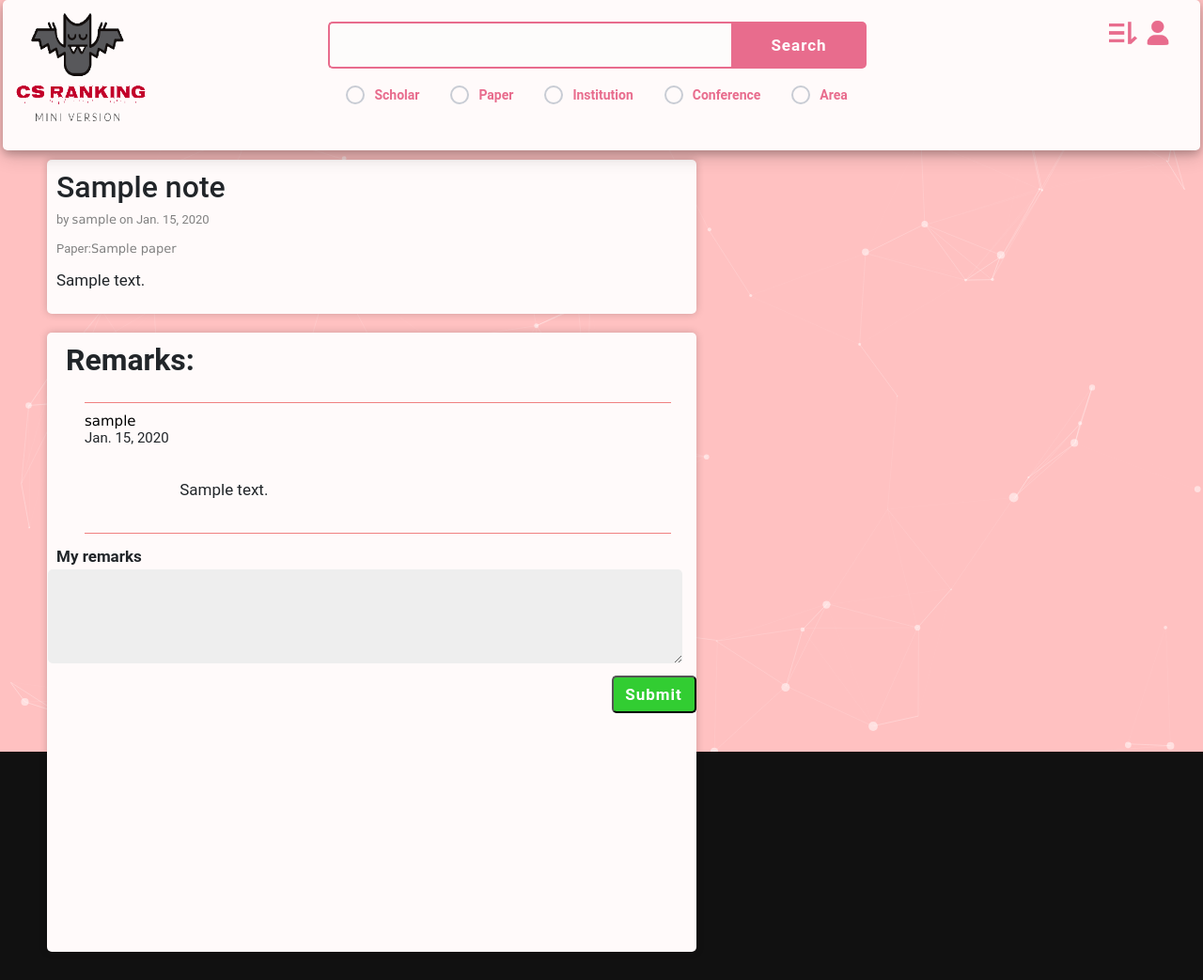
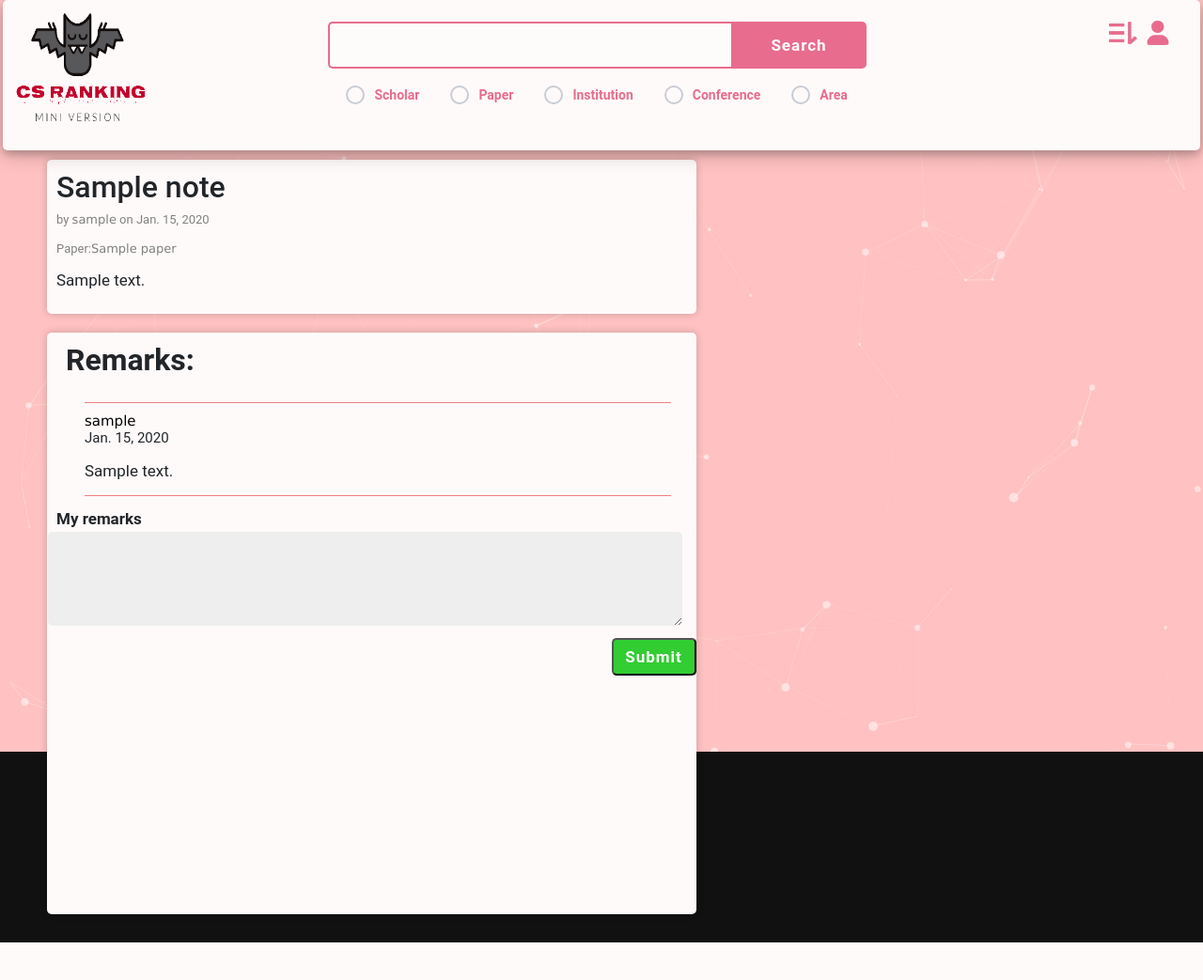
Before and after one commit to Oxer11/Mini-CSRanking, a Django app: a page that uses templates/note.html in a window 1280 px wide. Shown: the whole page at 94% size. After the commit the page ends 1003 px from the top, so only its background shows below. Run offline with Django 3.2, Linux system fonts and the light colour scheme; a user stored in the database is signed in; tables that the repository leaves empty hold one stand-in row (values such as "Sample post"); some libraries are stand-ins or nearby versions.

Commit message:
minor modifications

```diff
--- a/CSRanking/static/style_base.css
+++ b/CSRanking/static/style_base.css
@@ -300,7 +300,7 @@ form {
   transition: background .3s ease-in-out;
   position:relative;
   margin-top:30px;
-  left:400px;
+  left:0px;
 }
 
 
--- a/templates/mynote.html
+++ b/templates/mynote.html
@@ -84,8 +84,8 @@
 							{% else %}
 							{% endif %}
 							</a></h5>
-							<p style="color:gray;">
-							{{ n.content|truncatewords:"50" }}......
+							<p style="color:gray;word-wrap:break-word;">
+							{{ n.content|truncatewords:"20" }}......
 							</p>
 						</div>
 					</div>
--- a/templates/myremark.html
+++ b/templates/myremark.html
@@ -75,7 +75,7 @@
 					<div class="publication">
 						<div style="margin-top:10px;margin-bottom:10px;">
 							<p style="font-size:15px;">on <a href="/note/?note={{r.note.title|urlencode}}">{{r.note.title}}</a><br/>{{r.date}}</p>
-							<p style="white-space:pre-wrap;">
+							<p style="word-wrap:break-word;">
 							{{ r.content }}
 							</p>
 						</div>
--- a/templates/note.html
+++ b/templates/note.html
@@ -8,7 +8,7 @@
         <h2>{{ note.title }}</h2>
         <p style="color:gray;font-size:13px;">by <a href="/profile/?name={{note.author}}" style="color:gray;">{{note.author}}</a> on {{note.date}}</p>
 		<p style="color:gray;font-size:13px;">Paper:<a href="/paper/?title={{note.paper.title|urlencode}}" style="color:gray;font-size:13px;">{{note.paper.title}}</a></p>
-        <p style="white-space:pre-wrap;">{{note.content}}</p>
+        <p style="white-space:pre-wrap;word-wrap:break-word;">{{note.content}}</p>
 	</div>
 	<div class="basic_info" class="container-fluid" style="float:left;margin-left:0;margin-top:20px;width:60%;min-height:50%;">
         <h2 style="display:inline-block;margin-bottom:25px;margin-left:10px;"><b>Remarks:</b></h2>
@@ -16,7 +16,7 @@
 		<div class="publication">
 			<div style="margin-top:10px;margin-bottom:10px;">
 			<p style="font-size:15px;"><a href="/profile/?name={{r.author.username|urlencode}}"> {{ r.author.username }}</a></br>{{r.date}}</p>
-			<p style="white-space:pre-wrap;">
+			<p style="word-wrap:break-word;">
 			{{ r.content }}
 			</p>
 			</div>
--- a/templates/paper.html
+++ b/templates/paper.html
@@ -30,8 +30,8 @@
 			<div style="margin-top:10px;margin-bottom:10px;">
 				<p class="pub_year"><a href="/profile/?name={{n.author.username|urlencode}}"><b> {{ n.author.username }}</b></a> on {{n.date}}</p>
 			<h5><a href="/note/?note={{n.title|urlencode}}">{{n.title}}</a></h5>
-			<p style="color:gray;">
-			{{ n.content|truncatewords:"50" }}......
+			<p style="color:gray;word-wrap:break-word;">
+			{{ n.content|truncatewords:"20" }}......
 			</p>
 			</div>
 		</div>
```
